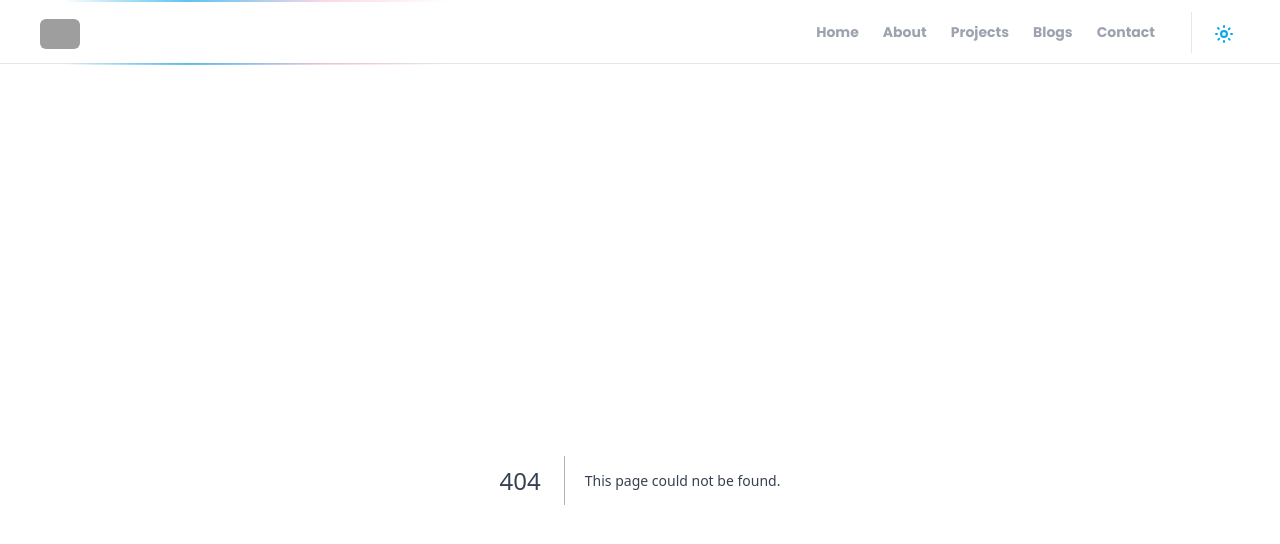
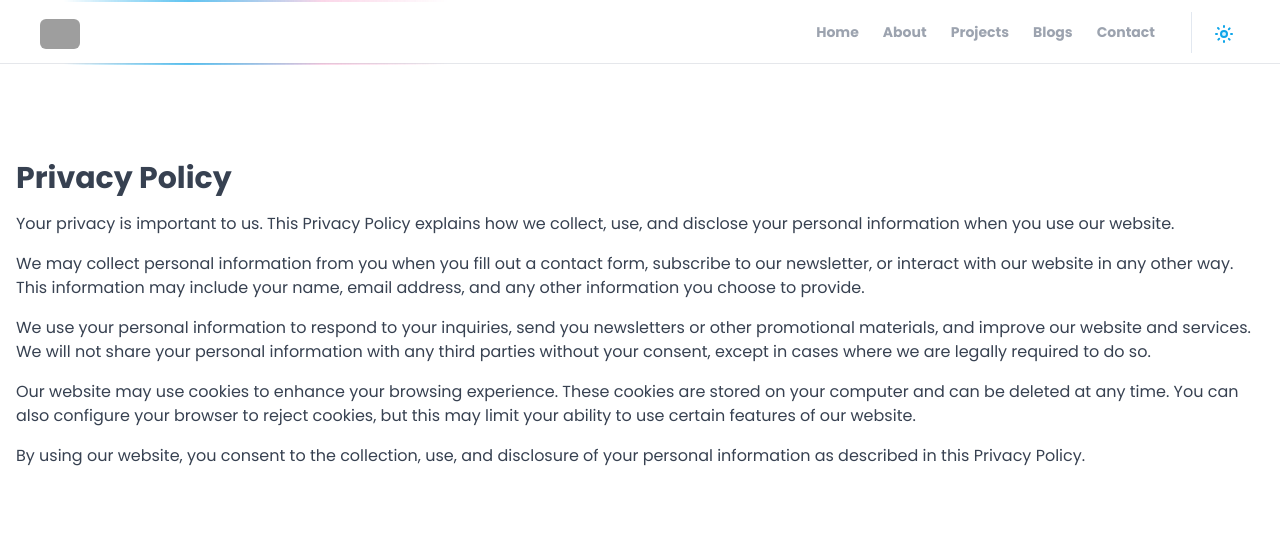
Before and after one commit to rsshonjoydas/next-boilerplate-pro, a Next.js app: page /policies/privacy-policy in a window 1280 px wide. Before the commit this address had no page. Shown: the top 544 px of the page. Built offline with nearby package versions, Linux system fonts and the light colour scheme; grey boxes are pictures that could not be loaded; a web font is replaced by a local one.

Commit message:
ci: policies pages

```diff
--- /dev/null
+++ b/src/app/policies/layout.tsx
@@ -0,0 +1,13 @@
+import { Children } from '@/types';
+import type { Metadata } from 'next';
+
+export const metadata: Metadata = {
+  title: 'Redolence | Policies',
+  description: 'MERN Stack Web Developer',
+  keywords:
+    'Redolence, web developer, HTML, CSS, SASS, Tailwindcss, JavaScript, Typescript, ReactJS, NextJS, NodeJS, ExpressJS, MondoDB, Redis, Firebase and Docker',
+};
+
+export default function PoliciesLayout({ children }: Children) {
+  return <div className='container px-4 py-8 mx-auto mt-12'>{children}</div>;
+}
--- /dev/null
+++ b/src/app/policies/privacy-policy/page.tsx
@@ -0,0 +1,35 @@
+import { FC } from 'react';
+
+interface PrivacyPolicyPageProps {}
+
+const PrivacyPolicyPage: FC<PrivacyPolicyPageProps> = () => (
+  <>
+    <h1 className='mb-4 text-3xl font-bold'>Privacy Policy</h1>
+    <p className='mb-4'>
+      Your privacy is important to us. This Privacy Policy explains how we collect, use, and
+      disclose your personal information when you use our website.
+    </p>
+    <p className='mb-4'>
+      We may collect personal information from you when you fill out a contact form, subscribe to
+      our newsletter, or interact with our website in any other way. This information may include
+      your name, email address, and any other information you choose to provide.
+    </p>
+    <p className='mb-4'>
+      We use your personal information to respond to your inquiries, send you newsletters or other
+      promotional materials, and improve our website and services. We will not share your personal
+      information with any third parties without your consent, except in cases where we are legally
+      required to do so.
+    </p>
+    <p className='mb-4'>
+      Our website may use cookies to enhance your browsing experience. These cookies are stored on
+      your computer and can be deleted at any time. You can also configure your browser to reject
+      cookies, but this may limit your ability to use certain features of our website.
+    </p>
+    <p>
+      By using our website, you consent to the collection, use, and disclosure of your personal
+      information as described in this Privacy Policy.
+    </p>
+  </>
+);
+
+export default PrivacyPolicyPage;
--- /dev/null
+++ b/src/app/policies/terms-of-use/page.tsx
@@ -0,0 +1,40 @@
+import { FC } from 'react';
+
+interface TermsOfUsePageProps {}
+
+const TermsOfUsePage: FC<TermsOfUsePageProps> = () => (
+  <>
+    <h1 className='mb-4 text-3xl font-bold'>Terms of Use</h1>
+    <p className='mb-4'>
+      Welcome to our website. By accessing and using this website, you accept and agree to be bound
+      by the following terms and conditions.
+    </p>
+    <p className='mb-4'>
+      The content on this website is provided for general informational purposes only. We make no
+      representations or warranties of any kind, express or implied, about the accuracy,
+      reliability, suitability, or availability of the website or the information, products,
+      services, or related graphics contained on the website.
+    </p>
+    <p className='mb-4'>
+      Your use of any information or materials on this website is entirely at your own risk. It
+      shall be your own responsibility to ensure that any products, services, or information
+      available through this website meet your specific requirements.
+    </p>
+    <p className='mb-4'>
+      This website contains material that is owned or licensed to us. This material includes, but is
+      not limited to, the design, layout, look, appearance, and graphics. Reproduction is prohibited
+      without prior written consent.
+    </p>
+    <p className='mb-4'>
+      From time to time, this website may also include links to other websites. These links are
+      provided for your convenience to provide further information. They do not signify that we
+      endorse the website(s). We have no responsibility for the content of the linked website(s).
+    </p>
+    <p>
+      Your use of this website and any dispute arising out of such use of the website is subject to
+      the laws of [your country/region].
+    </p>
+  </>
+);
+
+export default TermsOfUsePage;
--- /dev/null
+++ b/src/components/Policies.tsx
@@ -0,0 +1,18 @@
+import Link from 'next/link';
+import { FC } from 'react';
+
+interface PoliciesProps {}
+
+const Policies: FC<PoliciesProps> = () => (
+  <div className='flex items-center justify-center -mt-8 text-sm text-primary-50'>
+    <Link href='/policies/terms-of-use' target='_blank'>
+      Terms of use
+    </Link>
+    <span className='mx-2'>|</span>
+    <Link href='/policies/privacy-policy' target='_blank'>
+      Privacy policy
+    </Link>
+  </div>
+);
+
+export default Policies;
```
